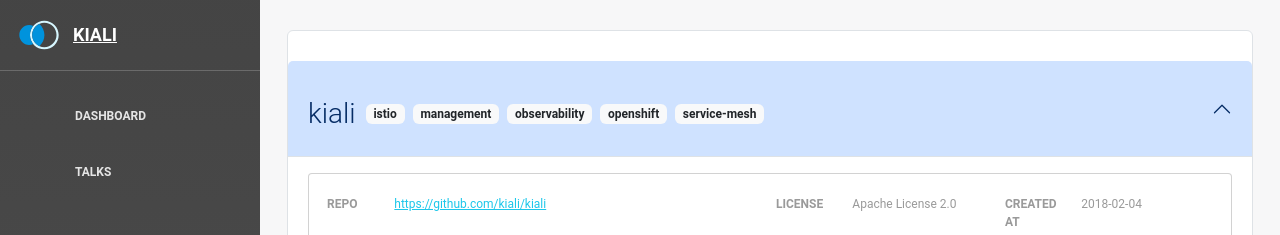
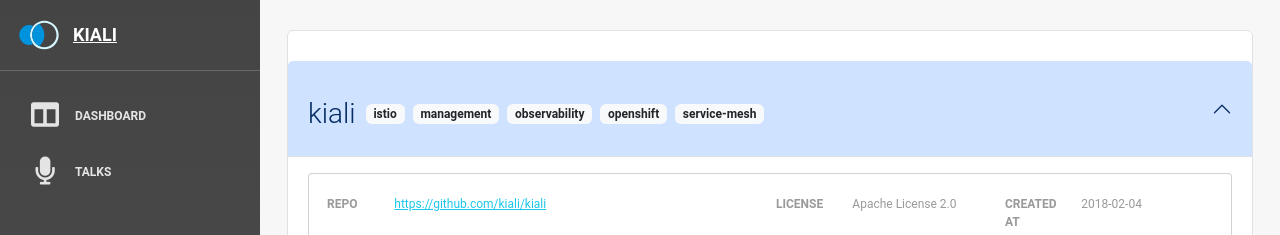
Before and after one commit to kiali/community, a React (Create React App) app in the folder website/: page /dashboard/ in a window 1280 px wide. Shown: the top 235 px of the page. Built offline with nearby package versions, Linux system fonts and the light colour scheme.

Commit message:
Fix icons

```diff
--- a/website/src/routes.tsx
+++ b/website/src/routes.tsx
@@ -15,14 +15,14 @@
     {
         path: "/*",
         name: "Dashboard",
-        icon: "nc-icon nc-chart-pie-35",
+        icon: "fas fa-columns",
         component: <DashboardLayout component={<Metrics/>} />,
         layout: "/dashboard"
     },
     {
         path: "/talks",
         name: "Talks",
-        icon: "nc-icon nc-audio-92",
+        icon: "fas fa-microphone",
         component: <DashboardLayout component={<Talks/>} />,
         layout: "/dashboard"
     }
@@ -32,7 +32,7 @@
     {
         path: "/talk/:talkId",
         name: "Talk",
-        icon: "nc-icon nc-audio-92",
+        icon: "fas fa-code",
         component: <DashboardLayout component={<Talk/>} />,
         layout: "/dashboard"
     }
```
